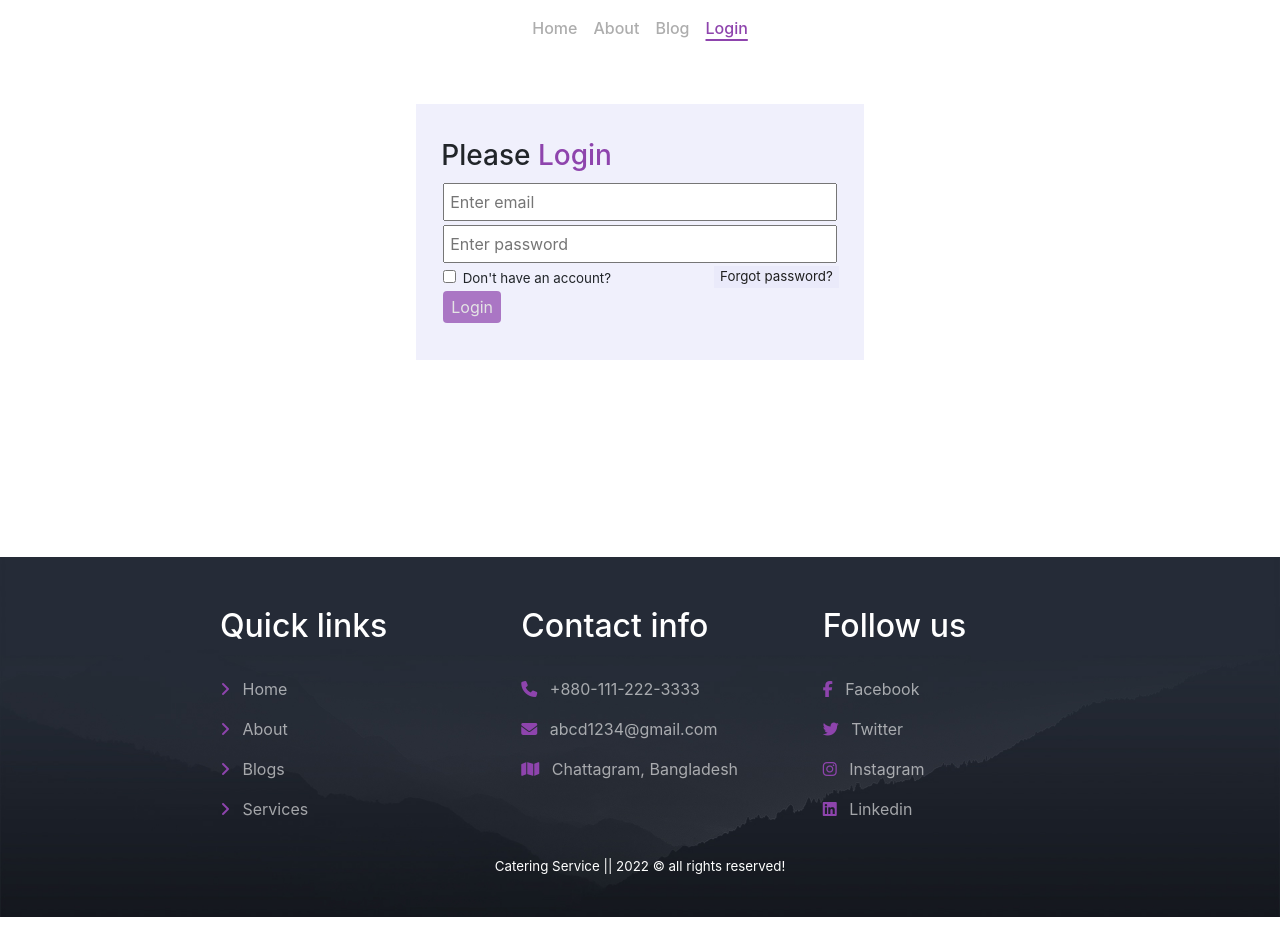
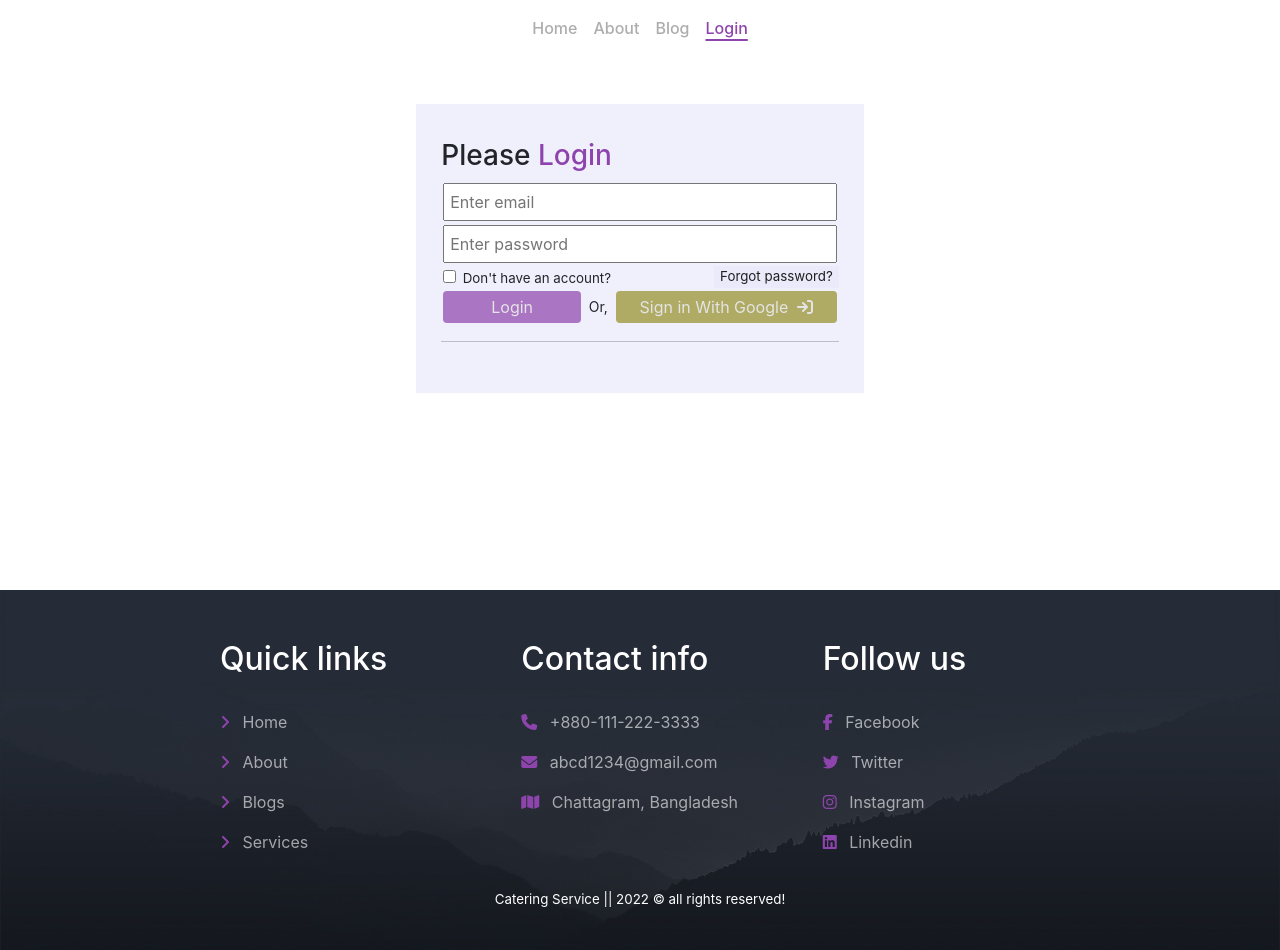
Before and after one commit to ijTuhin/independent-service-provider, a React (Create React App) app: page /login in a window 1280 px wide. Before the commit the page ends 917 px from the top, so only its background shows below. Built offline with nearby package versions, Linux system fonts and the light colour scheme; no server answers.

Commit message:
A google btn for google signin

```diff
--- a/src/Component/Login/Login.css
+++ b/src/Component/Login/Login.css
@@ -19,7 +19,7 @@
 .form-container #form-q{
     font-size: smaller;
 }
-.submit-field input,.submit-btn{
+.submit-field input,.submit-btn,.google-btn{
     margin: 2px;
 }
 .submit-field .submit-btn{
@@ -29,6 +29,14 @@
 .submit-field .submit-btn:hover{
     background-color: rgba(142, 68, 173,0.6);
 }
+.google-btn{
+    background-color: rgba(175, 171, 100, 1);
+    color: rgb(228, 228, 228);
+}
+.google-btn:hover{
+    background-color: rgba(170, 160, 73,1);
+}
+
 .submit-field .forgot-btn{
     border: none;
     background-color: rgba(230, 230, 250,0.5);
--- a/src/Component/Login/Login.js
+++ b/src/Component/Login/Login.js
@@ -1,3 +1,5 @@
+import { faSignIn, faSignOut } from '@fortawesome/free-solid-svg-icons';
+import { FontAwesomeIcon } from '@fortawesome/react-fontawesome';
 import { createUserWithEmailAndPassword, sendPasswordResetEmail, signInWithEmailAndPassword } from 'firebase/auth';
 import React, { useState } from 'react';
 import { useLocation, useNavigate } from 'react-router-dom';
@@ -143,8 +145,14 @@ const Login = () => {
                             }
                         </div>
                         <span className='text-danger d-block'>{error}</span>
-                        <button className='border-0 px-2 py-1 rounded submit-btn' type="submit">{registered ? 'Sign Up' : 'Login'}</button>
+                        <div className='d-flex justify-content-between align-items-center'>
+                            <button className='border-0 px-5 py-1 rounded submit-btn' type="submit">{registered ? 'Sign Up' : 'Login'}</button>
+                            <small>Or, </small>
+                            <button type="submit" className='border-0 px-4 py-1 rounded google-btn'>Sign in With Google <FontAwesomeIcon className='ms-1' icon={faSignIn}></FontAwesomeIcon> </button>
+                        </div>
                     </div>
+                    <hr />
+
 
                 </form>
             </div>
```
